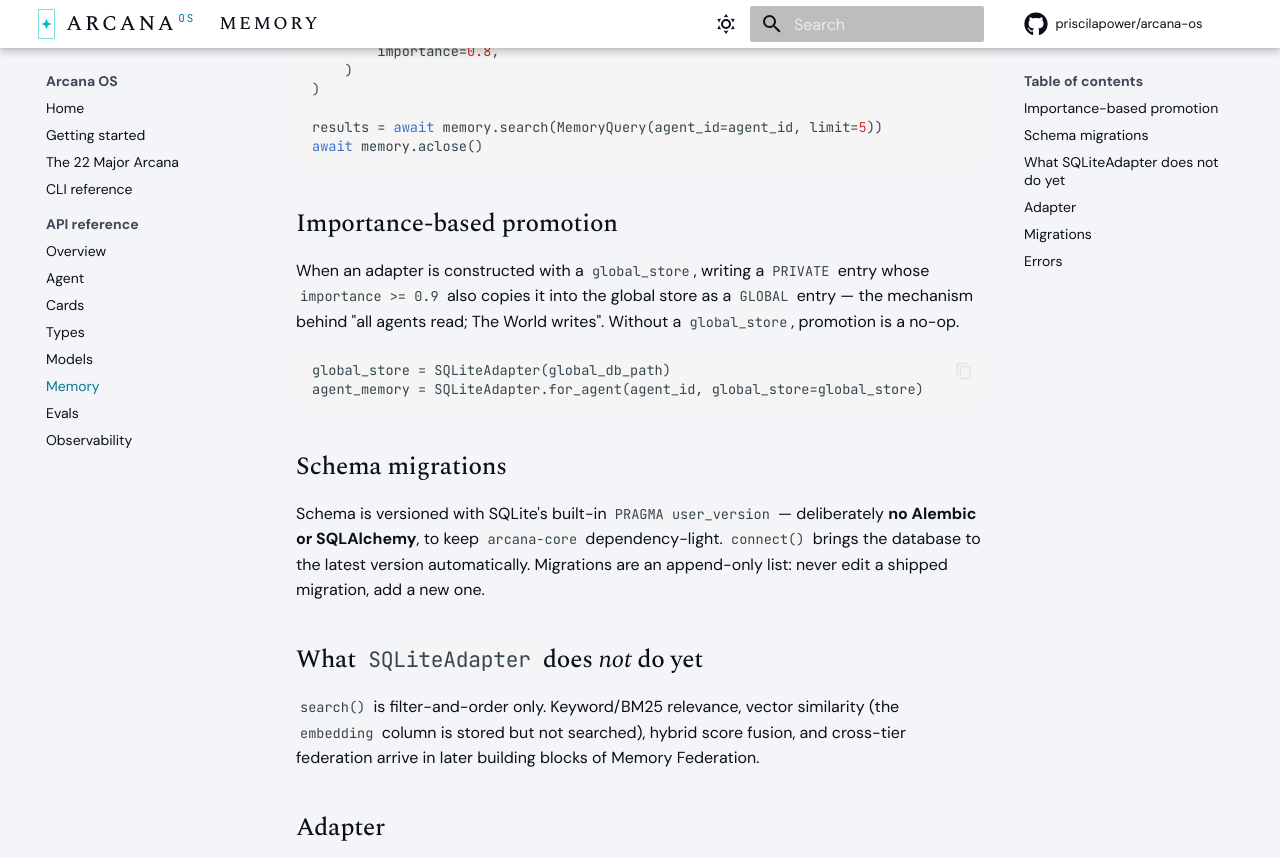
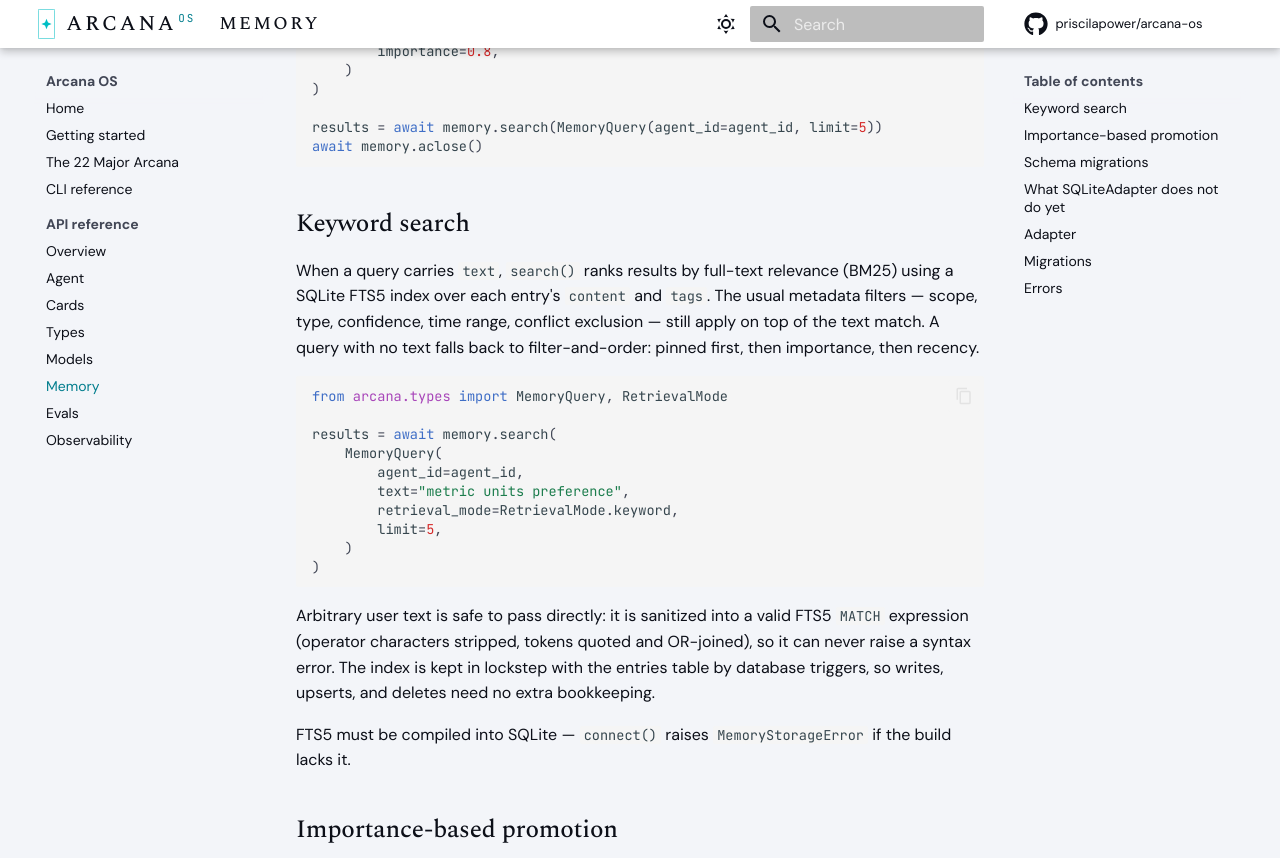
Before and after one commit to priscilapower/arcana-os, an MkDocs documentation site: the page built from docs/api/memory.md, in a window 1280 px wide and 1400 px high, scrolled down 600 px, cut to the strip 0-858 px from the top of the window. Built offline with MkDocs 1.6.1 and Material for MkDocs 9.7.7, drawn with Linux system fonts in a browser that asks for light colours; comment, search, counter and statistics services are not loaded; some of the changed text lies outside the part shown.

````diff
--- a/docs/api/memory.md
+++ b/docs/api/memory.md
@@ -34,6 +34,36 @@
 await memory.aclose()
 ```
 
+## Keyword search
+
+When a query carries `text`, `search()` ranks results by full-text relevance
+(BM25) using a SQLite FTS5 index over each entry's `content` and `tags`. The
+usual metadata filters — scope, type, confidence, time range, conflict
+exclusion — still apply on top of the text match. A query with no text falls
+back to filter-and-order: pinned first, then importance, then recency.
+
+```python
+from arcana.types import MemoryQuery, RetrievalMode
+
+results = await memory.search(
+    MemoryQuery(
+        agent_id=agent_id,
+        text="metric units preference",
+        retrieval_mode=RetrievalMode.keyword,
+        limit=5,
+    )
+)
+```
+
+Arbitrary user text is safe to pass directly: it is sanitized into a valid FTS5
+`MATCH` expression (operator characters stripped, tokens quoted and OR-joined),
+so it can never raise a syntax error. The index is kept in lockstep with the
+entries table by database triggers, so writes, upserts, and deletes need no
+extra bookkeeping.
+
+FTS5 must be compiled into SQLite — `connect()` raises `MemoryStorageError` if
+the build lacks it.
+
 ## Importance-based promotion
 
 When an adapter is constructed with a `global_store`, writing a `PRIVATE` entry
@@ -50,14 +80,21 @@
 
 Schema is versioned with SQLite's built-in `PRAGMA user_version` — deliberately
 **no Alembic or SQLAlchemy**, to keep `arcana-core` dependency-light.
-`connect()` brings the database to the latest version automatically. Migrations
-are an append-only list: never edit a shipped migration, add a new one.
+`connect()` brings the database to the latest version automatically.
+
+The `arcana.memory.migrations` package separates the runner (`runner.py`, the
+forward-only engine that applies migrations) from the definitions
+(`versions/`, one module per schema version). Definitions are append-only:
+never edit a shipped migration — add a new `versions/vNNN_*.py` module and
+register it. Each migration's DDL and its `user_version` bump share a
+transaction, so a partial failure rolls back atomically.
 
 ## What `SQLiteAdapter` does *not* do yet
 
-`search()` is filter-and-order only. Keyword/BM25 relevance, vector similarity
-(the `embedding` column is stored but not searched), hybrid score fusion, and
-cross-tier federation arrive in later building blocks of Memory Federation.
+`search()` covers keyword (BM25) relevance and metadata filtering. Vector
+similarity (the `embedding` column is stored but not searched), hybrid score
+fusion, and cross-tier federation arrive in later building blocks of Memory
+Federation.
 
 ## Adapter
 
--- a/pyproject.toml
+++ b/pyproject.toml
@@ -1,6 +1,6 @@
 [project]
 name = "arcana-os"
-version = "0.1.1"
+version = "0.1.2"
 description = "The OS that gives your agents a soul — the batteries-included install (core + CLI)"
 readme = "README.md"
 requires-python = ">=3.11"
````
Also changed, not shown: 2 other files.
